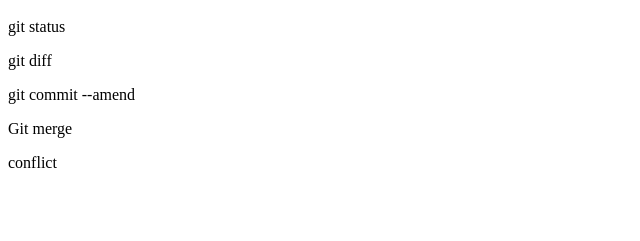
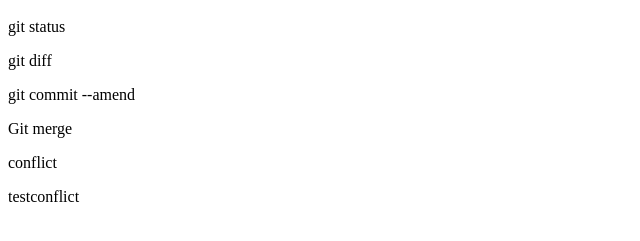
Before and after one commit to bun5GH/git_tutorial, a plain HTML site: page index.html in a window 1280 px wide. Shown: the part 57-298 px from the top of the page, without its empty margins (0-640 px from the left). Drawn offline with Linux system fonts and the light colour scheme.

Commit message:
テスト1

```diff
--- a/index.html
+++ b/index.html
@@ -4,3 +4,4 @@
 <p>git commit --amend</p>
 <p>Git merge</p>
 <p>conflict</p>
+<p>testconflict</p>
```
